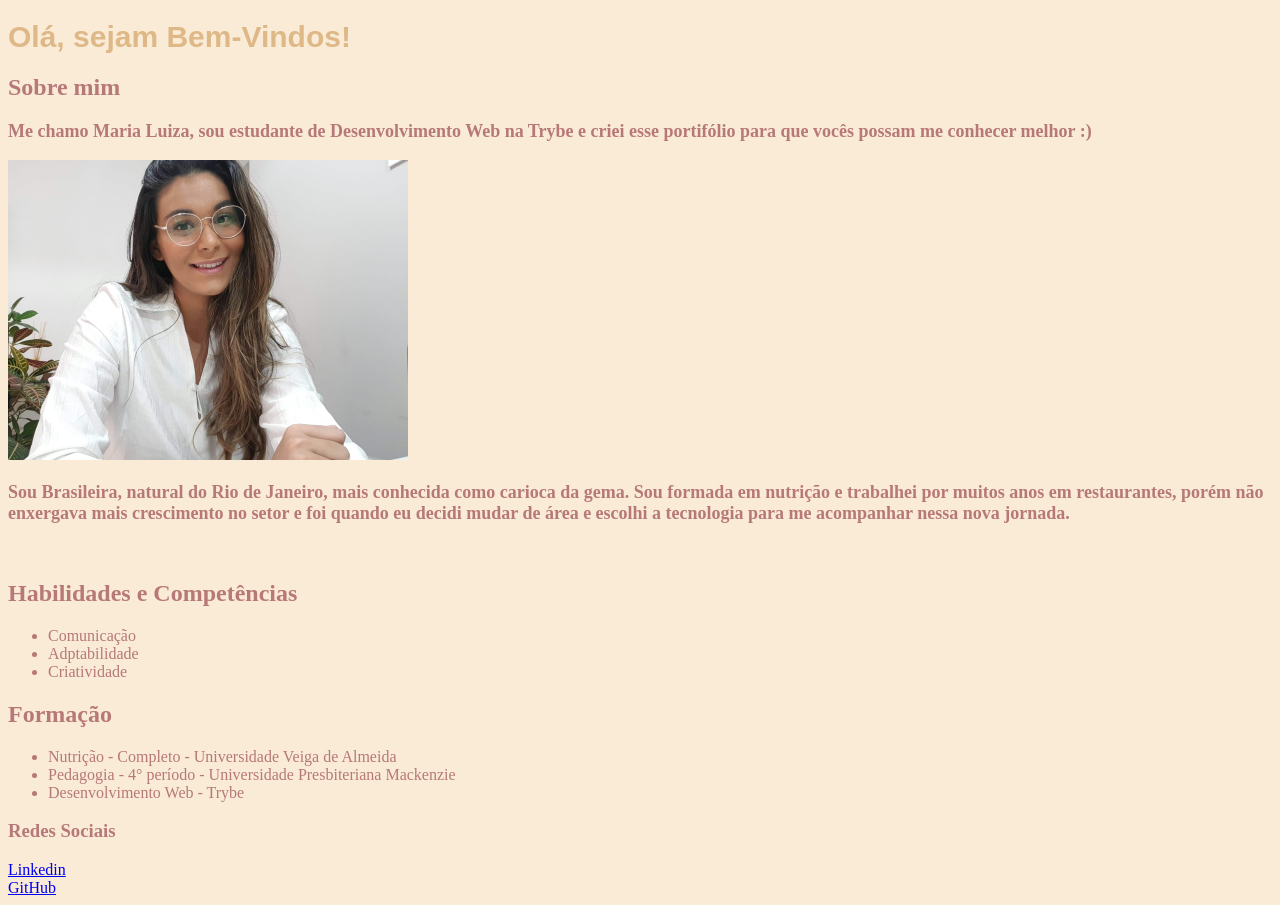
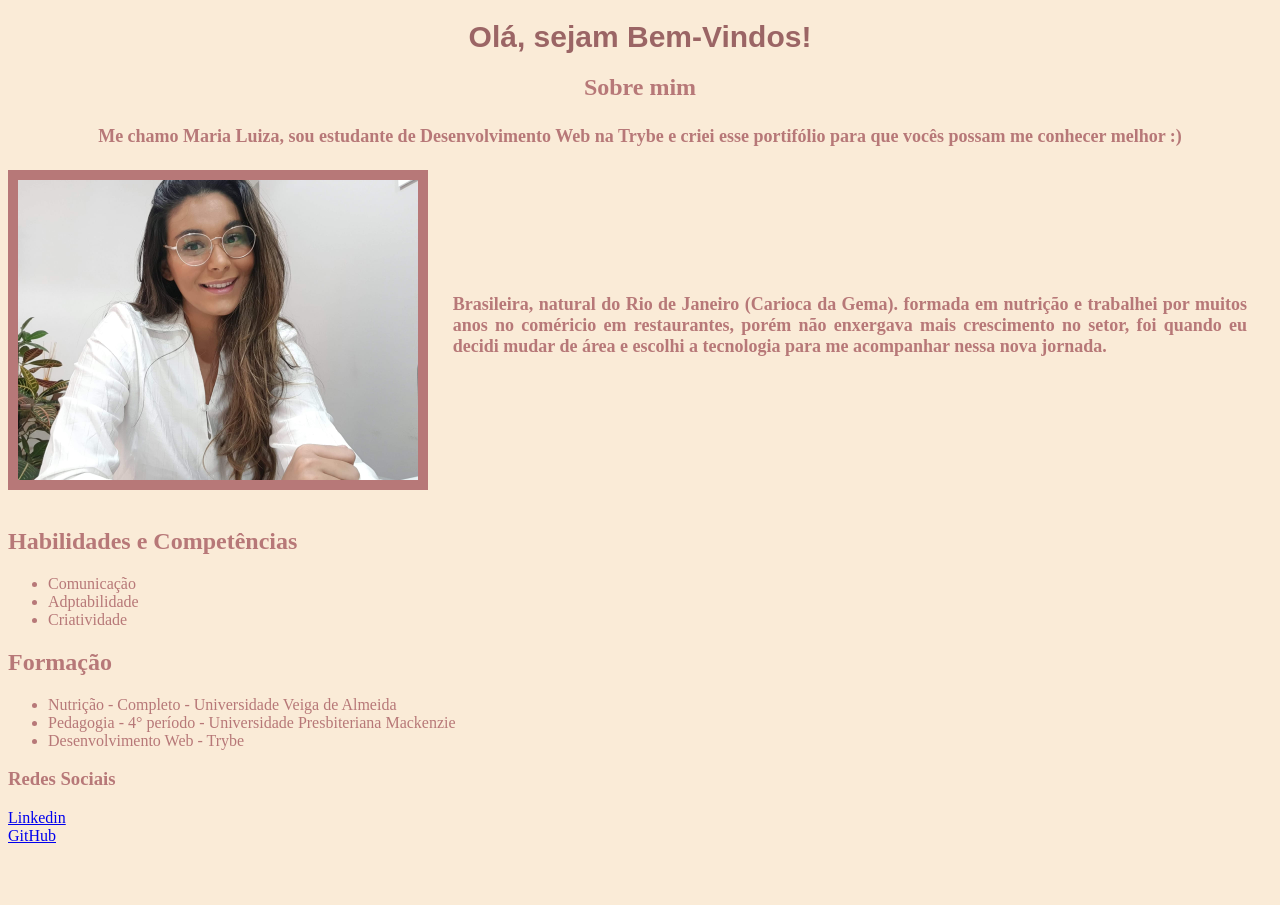
Before and after one commit to MalluCortez/Portifolio_html, a plain HTML site: page index.html in a window 1280 px wide. After the commit the page ends 853 px from the top, so only its background shows below. Drawn offline with Linux system fonts and the light colour scheme.

Commit message:
atualização com alterações de posicionamento

```diff
--- a/index.html
+++ b/index.html
@@ -4,36 +4,20 @@
 <head>
   <meta charset="UTF-8">
   <title>Portifólio - Maria Luiza</title>
-  <style>
-    h1{
-      font-size: 30px;
-      font-family: sans-serif;
-      color: burlywood;
-    }
-
-    p{
-        font-weight: 600;
-        font-size: 18px;
-    }
-
-    body{
-        font-size: 16px;
-        background-color: antiquewhite;
-        color: rgb(183, 120, 120);
-    }
-
-  </style>
+  <link rel="stylesheet" href="style.css">
 </head>
 
 <body>
+
 <h1> Olá, sejam Bem-Vindos!</h1>
+<div class="descrição">
 <h2> Sobre mim</h2>
-<p> Me chamo Maria Luiza, sou estudante de Desenvolvimento Web na Trybe e criei esse portifólio para que vocês possam me
-  conhecer melhor :) </p>
-
-<img src="./imagens/Foto.perfil.jpeg" alt="Foto perfil Maria Luiza" width="400px">
-
-<p>Sou Brasileira, natural do Rio de Janeiro, mais conhecida como carioca da gema. Sou formada em nutrição e trabalhei por muitos anos em restaurantes, porém não enxergava mais crescimento no setor e foi quando eu decidi mudar de área e escolhi a tecnologia para me acompanhar nessa nova jornada.</p>
+<p> Me chamo Maria Luiza, sou estudante de Desenvolvimento Web na Trybe e criei esse portifólio para que vocês possam me conhecer melhor :) </p>
+</div>
+  <div class="image">
+<img id="minhafoto" src="./imagens/Foto.perfil.jpeg" alt="Foto perfil Maria Luiza" width="400px">
+<p id="bio">Brasileira, natural do Rio de Janeiro (Carioca da Gema). formada em nutrição e trabalhei por muitos anos no coméricio em restaurantes, porém não enxergava mais crescimento no setor, foi quando eu decidi mudar de área e escolhi a tecnologia para me acompanhar nessa nova jornada.</p>
+</div>
 <br>
 <h2> Habilidades e Competências</h2>
 <ul>
--- /dev/null
+++ b/style.css
@@ -0,0 +1,46 @@
+
+    h1{
+      font-size: 30px;
+      font-family: sans-serif;
+      color: rgb(155, 101, 101);
+      text-align: center;
+    }
+
+    p{
+        font-weight: 600;
+        font-size: 18px;
+        padding: 5px;
+
+    }
+
+    body{
+        font-size: 16px;
+        background-color: antiquewhite;
+        color: rgb(183, 120, 120);
+    }
+
+    #minhafoto{
+        float: left;
+        height: 300px;
+        padding: 10px;
+        background-color: rgb(183, 120, 120);
+    }
+    .descrição{
+        text-align: center;
+    }
+
+    #bio{
+        position: absolute;
+        top: 34%;
+        right: 10px;
+        left: 34%;
+        margin: 10px;
+        margin-right: 10px;
+        text-align: justify;
+    }
+
+    .image {
+        height: 320px;
+        position: relative;
+
+    }
```
